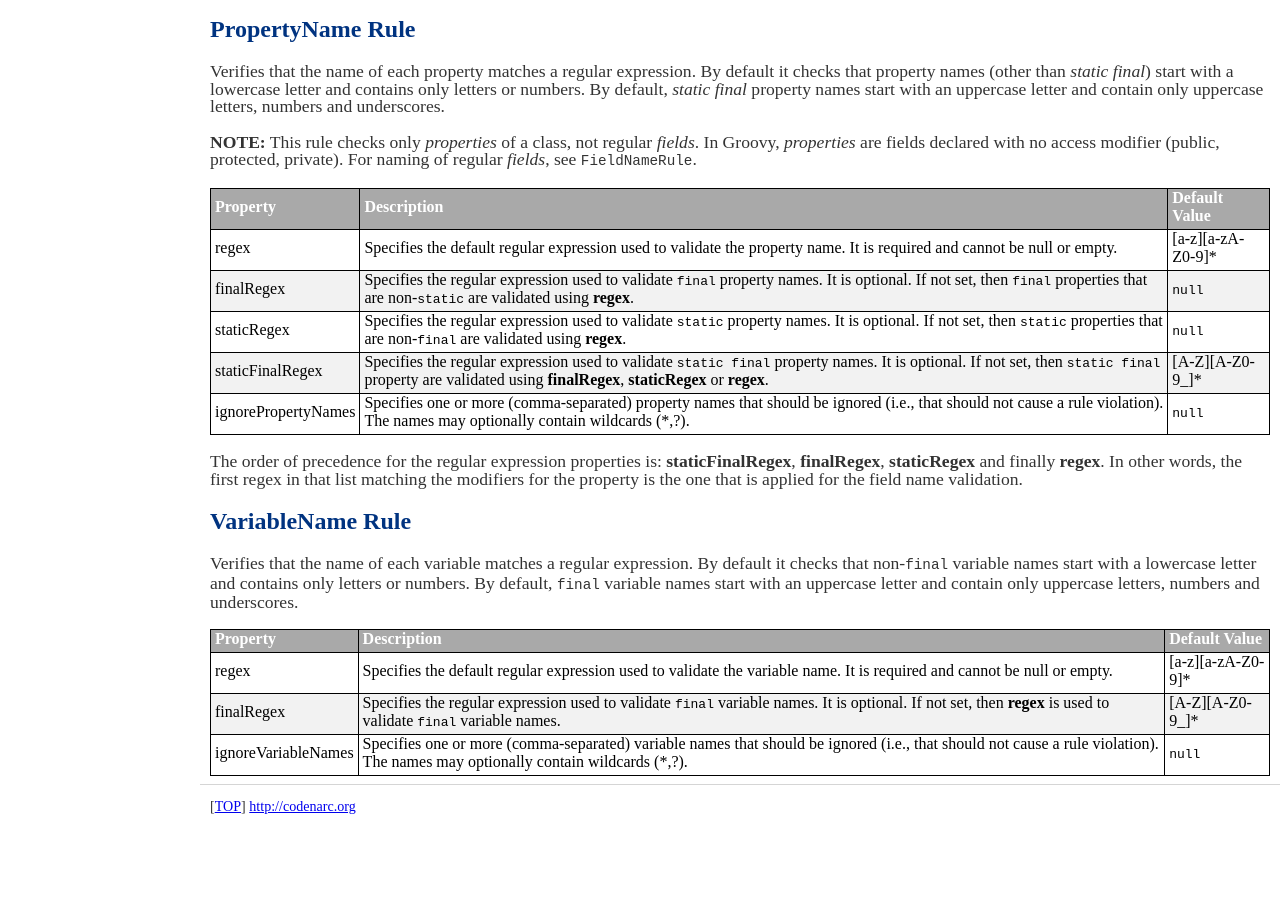
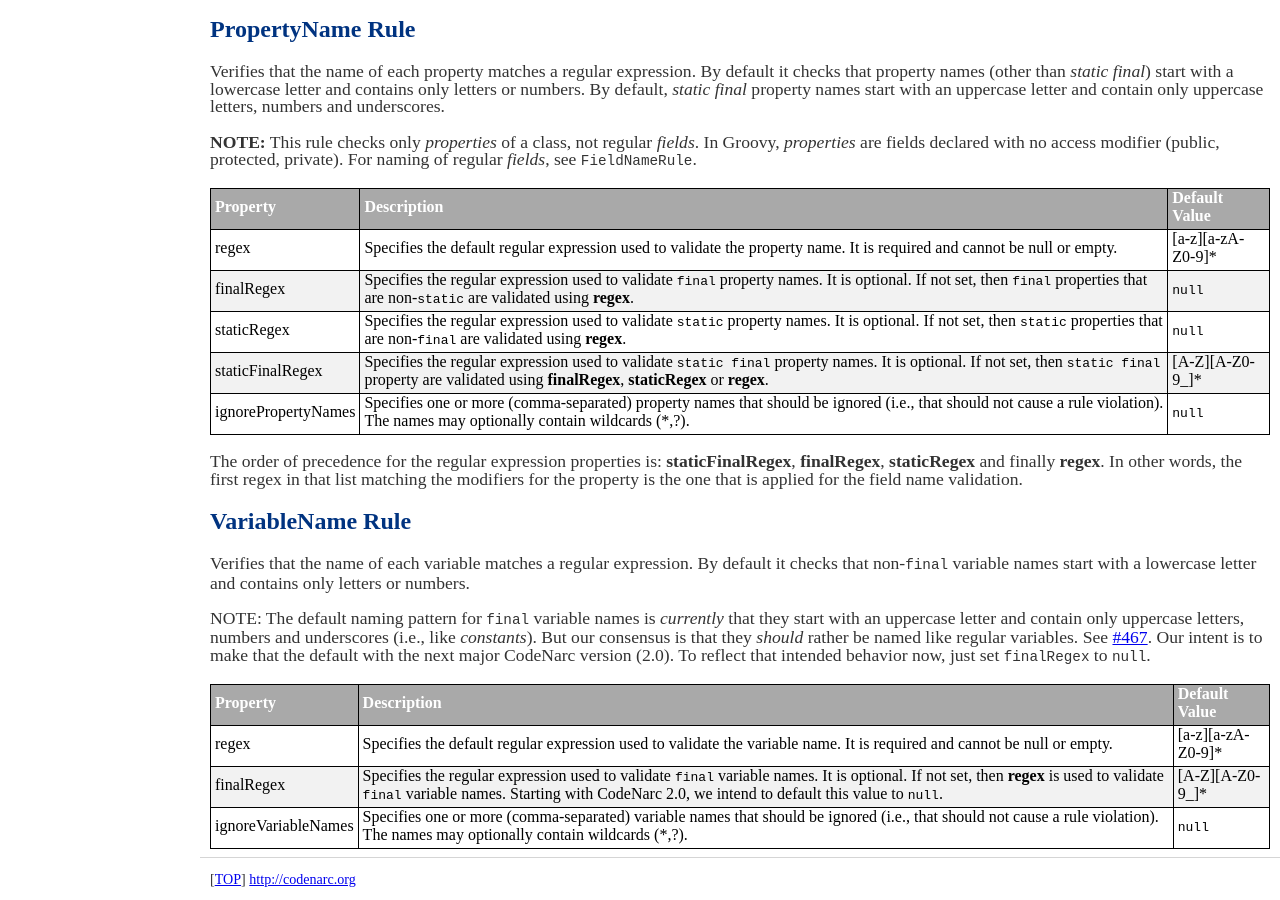
Before and after one commit to CodeNarc/CodeNarc, a Jekyll site: the page built from codenarc-rules-naming.md, in a window 1280 px wide and 900 px high, scrolled down 4466 px. Built offline with Jekyll 4.4.1, drawn with Linux system fonts in a browser that asks for light colours; before the commit the page ends 5294 px from its top, so only the background shows below that.

Commit message:
#467: Add info about CodeNarc 2.0 defaulting finalRegex to null.

```diff
--- a/codenarc-rules-naming.md
+++ b/codenarc-rules-naming.md
@@ -290,11 +290,14 @@ modifiers for the property is the one that is applied for the field name validat
 
 Verifies that the name of each variable matches a regular expression. By default it checks that
 non-`final` variable names start with a lowercase letter and contains only letters or numbers.
-By default, `final` variable names start with an uppercase letter and contain only uppercase
-letters, numbers and underscores.
+
+NOTE: The default naming pattern for `final` variable names is *currently* that they start with an uppercase letter and contain only uppercase
+letters, numbers and underscores (i.e., like *constants*). But our consensus is that they *should* rather be named like regular variables.
+See [#467](https://github.com/CodeNarc/CodeNarc/issues/467). Our intent is to make that the default with the next major CodeNarc version (2.0).
+To reflect that intended behavior now, just set `finalRegex` to `null`.
 
 | Property                    | Description            | Default Value    |
 |-----------------------------|------------------------|------------------|
 | regex                       | Specifies the default regular expression used to validate the variable name. It is required and cannot be null or empty.     | \[a-z\]\[a-zA-Z0-9\]* |
-| finalRegex                  | Specifies the regular expression used to validate `final` variable names. It is optional. If not set, then **regex** is used to validate `final` variable names. | \[A-Z\]\[A-Z0-9_\]* |
+| finalRegex                  | Specifies the regular expression used to validate `final` variable names. It is optional. If not set, then **regex** is used to validate `final` variable names. Starting with CodeNarc 2.0, we intend to default this value to `null`. | \[A-Z\]\[A-Z0-9_\]* |
 | ignoreVariableNames         | Specifies one or more (comma-separated) variable names that should be ignored (i.e., that should not cause a rule violation). The names may optionally contain wildcards (*,?).  | `null` |
```
